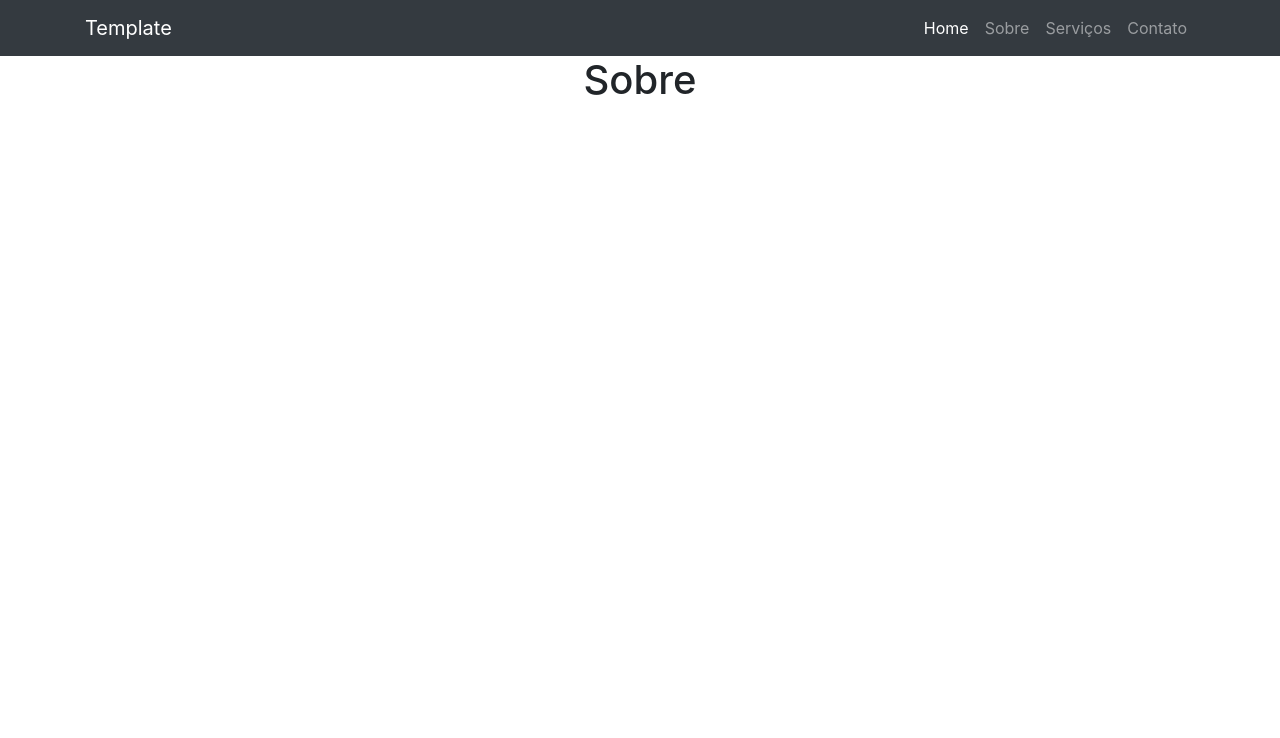
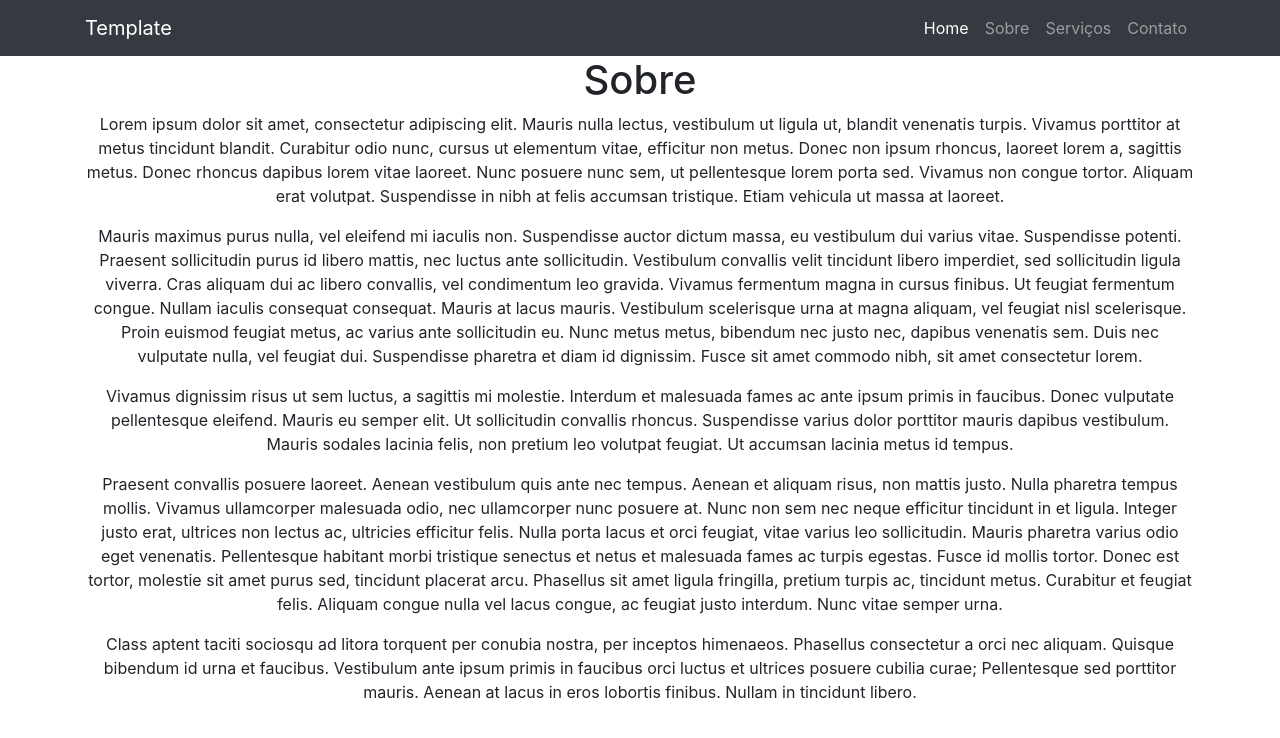
Before and after one commit to herculeshssj/python, a Django app: page /home/sobre/ in a window 1280 px wide. Shown: the top 738 px of the page. Run offline with Django 3.2, Linux system fonts and the light colour scheme; some libraries are stand-ins or nearby versions.

Commit message:
Inclusão de arquivos parciais.

```diff
--- /dev/null
+++ b/udemy-curso-python-projetos-reais-django/djangotemplates/homepage/templates/homepage/_conteudo.html
@@ -0,0 +1,40 @@
+{% load static %}
+
+<p>Lorem ipsum dolor sit amet, consectetur adipiscing elit. Mauris nulla lectus, vestibulum ut ligula ut, blandit
+    venenatis turpis. Vivamus porttitor at metus tincidunt blandit. Curabitur odio nunc, cursus ut elementum vitae,
+    efficitur non metus. Donec non ipsum rhoncus, laoreet lorem a, sagittis metus. Donec rhoncus dapibus lorem vitae
+    laoreet. Nunc posuere nunc sem, ut pellentesque lorem porta sed. Vivamus non congue tortor. Aliquam erat volutpat.
+    Suspendisse in nibh at felis accumsan tristique. Etiam vehicula ut massa at laoreet.</p1>
+
+<p>Mauris maximus purus nulla, vel eleifend mi iaculis non. Suspendisse auctor dictum massa, eu vestibulum dui varius
+    vitae. Suspendisse potenti. Praesent sollicitudin purus id libero mattis, nec luctus ante sollicitudin. Vestibulum
+    convallis velit tincidunt libero imperdiet, sed sollicitudin ligula viverra. Cras aliquam dui ac libero convallis,
+    vel condimentum leo gravida. Vivamus fermentum magna in cursus finibus. Ut feugiat fermentum congue. Nullam iaculis
+    consequat consequat. Mauris at lacus mauris. Vestibulum scelerisque urna at magna aliquam, vel feugiat nisl
+    scelerisque. Proin euismod feugiat metus, ac varius ante sollicitudin eu. Nunc metus metus, bibendum nec justo nec,
+    dapibus venenatis sem. Duis nec vulputate nulla, vel feugiat dui. Suspendisse pharetra et diam id dignissim. Fusce
+    sit amet commodo nibh, sit amet consectetur lorem.</p>
+
+<p>Vivamus dignissim risus ut sem luctus, a sagittis mi molestie. Interdum et malesuada fames ac ante ipsum primis in
+    faucibus. Donec vulputate pellentesque eleifend. Mauris eu semper elit. Ut sollicitudin convallis rhoncus.
+    Suspendisse
+    varius dolor porttitor mauris dapibus vestibulum. Mauris sodales lacinia felis, non pretium leo volutpat feugiat. Ut
+    accumsan lacinia metus id tempus.</p>
+
+<p>Praesent convallis posuere laoreet. Aenean vestibulum quis ante nec tempus. Aenean et aliquam risus, non mattis
+    justo.
+    Nulla pharetra tempus mollis. Vivamus ullamcorper malesuada odio, nec ullamcorper nunc posuere at. Nunc non sem nec
+    neque efficitur tincidunt in et ligula. Integer justo erat, ultrices non lectus ac, ultricies efficitur felis. Nulla
+    porta lacus et orci feugiat, vitae varius leo sollicitudin. Mauris pharetra varius odio eget venenatis. Pellentesque
+    habitant morbi tristique senectus et netus et malesuada fames ac turpis egestas. Fusce id mollis tortor. Donec est
+    tortor, molestie sit amet purus sed, tincidunt placerat arcu. Phasellus sit amet ligula fringilla, pretium turpis
+    ac,
+    tincidunt metus. Curabitur et feugiat felis. Aliquam congue nulla vel lacus congue, ac feugiat justo interdum. Nunc
+    vitae semper urna.</p>
+
+<p>Class aptent taciti sociosqu ad litora torquent per conubia nostra, per inceptos himenaeos. Phasellus consectetur a
+    orci
+    nec aliquam. Quisque bibendum id urna et faucibus. Vestibulum ante ipsum primis in faucibus orci luctus et ultrices
+    posuere cubilia curae; Pellentesque sed porttitor mauris. Aenean at lacus in eros lobortis finibus. Nullam in
+    tincidunt
+    libero.</p>
--- a/udemy-curso-python-projetos-reais-django/djangotemplates/homepage/templates/homepage/sobre.html
+++ b/udemy-curso-python-projetos-reais-django/djangotemplates/homepage/templates/homepage/sobre.html
@@ -4,4 +4,6 @@
 
 <h1>Sobre</h1>
 
+{% include 'homepage/_conteudo.html' %}
+
 {%endblock%}
```
